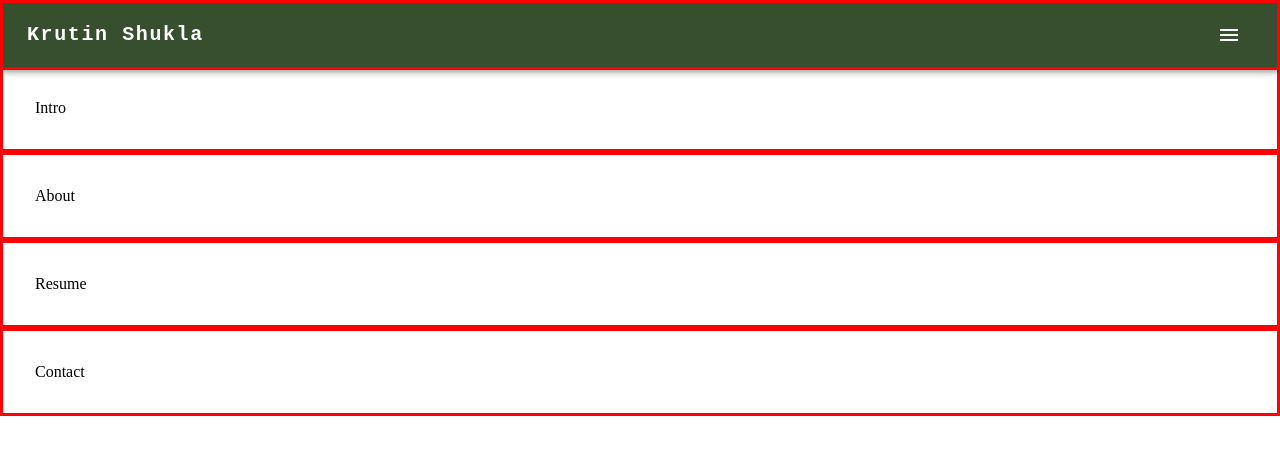
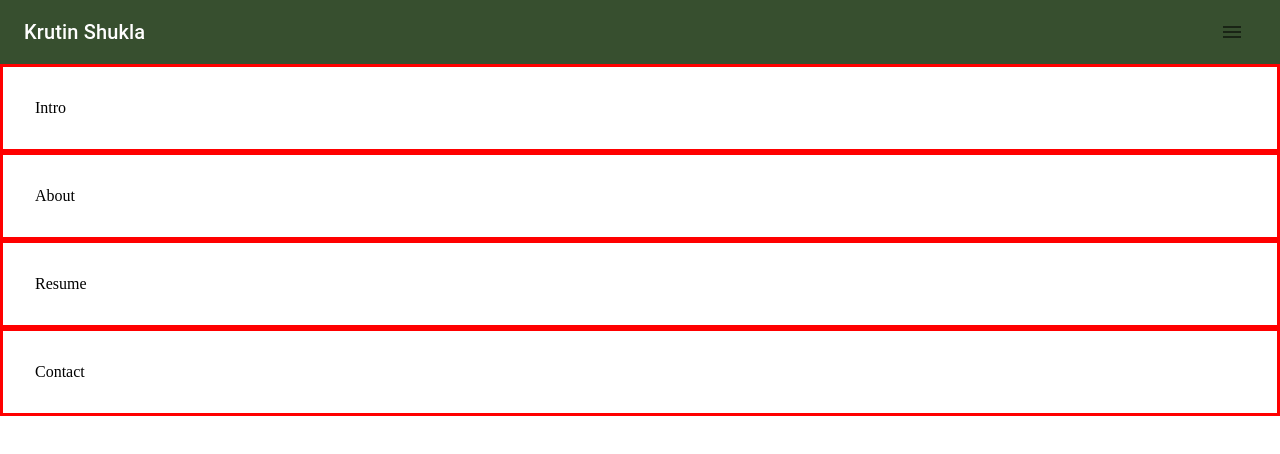
Before and after one commit to Krt-11/Website, a React (Vite) app in the folder personal-website/: page / in a window 1280 px wide. Shown: the top 454 px of the page. Built offline with nearby package versions, Linux system fonts and the light colour scheme.

Commit message:
refactor: update styling in header

```diff
--- a/personal-website/src/App.css
+++ b/personal-website/src/App.css
@@ -1,6 +1,5 @@
 #root {
   max-width: 1280px;
-  margin: 0 auto;
-  padding: 2rem;
+  margin: 0;
   text-align: center;
 }
--- a/personal-website/src/App.tsx
+++ b/personal-website/src/App.tsx
@@ -14,7 +14,6 @@ const App: React.FC = () => {
       <Header />
       <Box
         sx={{
-          marginTop: "4rem",
           flex: 1,
           display: "flex",
           flexDirection: "column",
--- /dev/null
+++ b/personal-website/src/Components/Header/Header.css
@@ -0,0 +1,30 @@
+.header-container {
+  width: 100%;
+  background-color: #374f2f;
+  display: flex;
+  justify-content: space-between;
+  align-items: center;
+  padding: 0;
+}
+
+.header-toolbar {
+  width: 100%;
+  display: flex;
+  justify-content: space-between;
+}
+
+.header-title {
+  font-family: monospace;
+  font-weight: 700;
+  letter-spacing: 0.1rem;
+  color: white;
+  text-decoration: none;
+}
+
+.menu-icon {
+  color: white;
+}
+
+.menu-item {
+  text-align: center;
+}
--- a/personal-website/src/Components/Header/Header.tsx
+++ b/personal-website/src/Components/Header/Header.tsx
@@ -1,22 +1,21 @@
-import * as React from "react";
-import AppBar from "@mui/material/AppBar";
-import Box from "@mui/material/Box";
-import Toolbar from "@mui/material/Toolbar";
-import IconButton from "@mui/material/IconButton";
-import Typography from "@mui/material/Typography";
-import Menu from "@mui/material/Menu";
+import { useState, MouseEvent } from "react";
+import {
+  Box,
+  Toolbar,
+  IconButton,
+  Typography,
+  Menu,
+  MenuItem,
+} from "@mui/material";
 import MenuIcon from "@mui/icons-material/Menu";
-import Container from "@mui/material/Container";
-import MenuItem from "@mui/material/MenuItem";
+import "./Header.css";
 
 const pages = ["Intro", "About", "Resume", "Contact"];
 
 function Header() {
-  const [anchorElNav, setAnchorElNav] = React.useState<null | HTMLElement>(
-    null
-  );
+  const [anchorElNav, setAnchorElNav] = useState<null | HTMLElement>(null);
 
-  const handleOpenNavMenu = (event: React.MouseEvent<HTMLElement>) => {
+  const handleOpenNavMenu = (event: MouseEvent<HTMLElement>) => {
     setAnchorElNav(event.currentTarget);
   };
 
@@ -65,40 +64,20 @@ function Header() {
   };
 
   return (
-    <AppBar
-      position="fixed"
-      sx={{
-        backgroundColor: "#374f2f",
-        display: "flex",
-        justifyContent: "space-between",
-        border: "solid 3px red",
-      }}
-    >
-      <Container maxWidth="xl">
-        <Toolbar disableGutters>
-          <Typography
-            variant="h6"
-            noWrap
-            sx={{
-              flexGrow: 1,
-              fontFamily: "monospace",
-              fontWeight: 700,
-              letterSpacing: ".1rem",
-              color: "white",
-              textDecoration: "none",
-            }}
-          >
+    <Box className="header-container">
+      <Toolbar className="header-toolbar">
+        <Typography variant="h6" className="header-title">
           Krutin Shukla
         </Typography>
 
-          <Box sx={{ display: "flex" }}>
+        <Box>
           <IconButton
             size="large"
             aria-label="navigation menu"
             aria-controls="menu-appbar"
             aria-haspopup="true"
             onClick={handleOpenNavMenu}
-              color="inherit"
+            className="menu-icon"
           >
             <MenuIcon />
           </IconButton>
@@ -116,14 +95,13 @@ function Header() {
                 key={page}
                 onClick={() => handleMenuClick(page.toLowerCase())}
               >
-                  <Typography sx={{ textAlign: "center" }}>{page}</Typography>
+                <Typography className="menu-item">{page}</Typography>
               </MenuItem>
             ))}
           </Menu>
         </Box>
       </Toolbar>
-      </Container>
-    </AppBar>
+    </Box>
   );
 }
 
```
Lines whose indentation alone changed are shown as unchanged.
